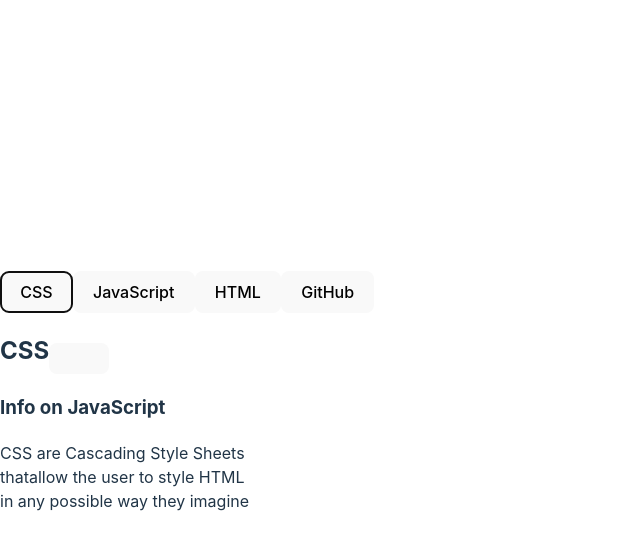
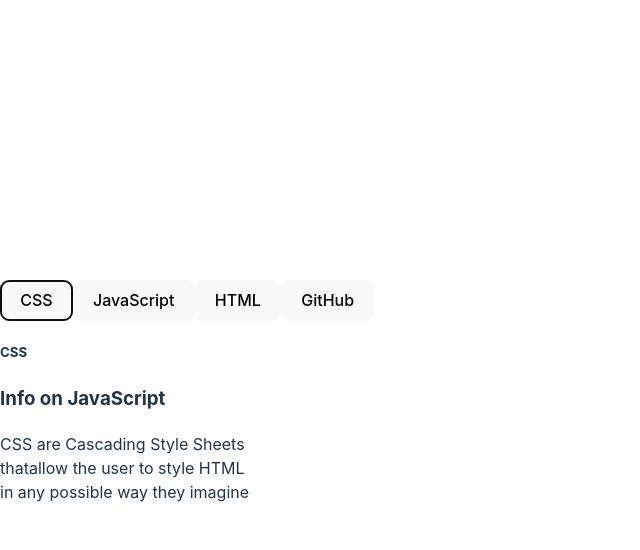
Before and after one commit to zlouvat/React_Assignment, a React (Vite) app: page / in a window 1280 px wide. Both pictures are taken after a click on the button "CSS". Shown: the top 550 px of the page, without its empty margins (0-640 px from the left). Built offline with nearby package versions, Linux system fonts and the light colour scheme.

Commit message:
Added links to href

```diff
--- a/src/components/Card.tsx
+++ b/src/components/Card.tsx
@@ -3,24 +3,19 @@
 interface Props {
   children: ReactNode;
   onClose: () => void;
+  link: string;
   title: string;
 }
 
-const Card = ({ children, onClose, title }: Props) => {
+const Card = ({ children, onClose, link, title }: Props) => {
   return (
-    <div className="card">
+    <div className="card" onClick={onClose}>
       <div className="card-body">
-        <h2 className="card-title">
-          {title}
-          <button
-            type="button"
-            onClick={onClose}
-            className="btn-close"
-            data-bs-dismiss="alert"
-            aria-label="Close"
-          ></button>
-        </h2>
+        <h5 className="card-title">{title}</h5>
         <p className="card-text">{children}</p>
+        <a href="#" className="btn btn-primary">
+          {link}
+        </a>
       </div>
     </div>
   );
```
